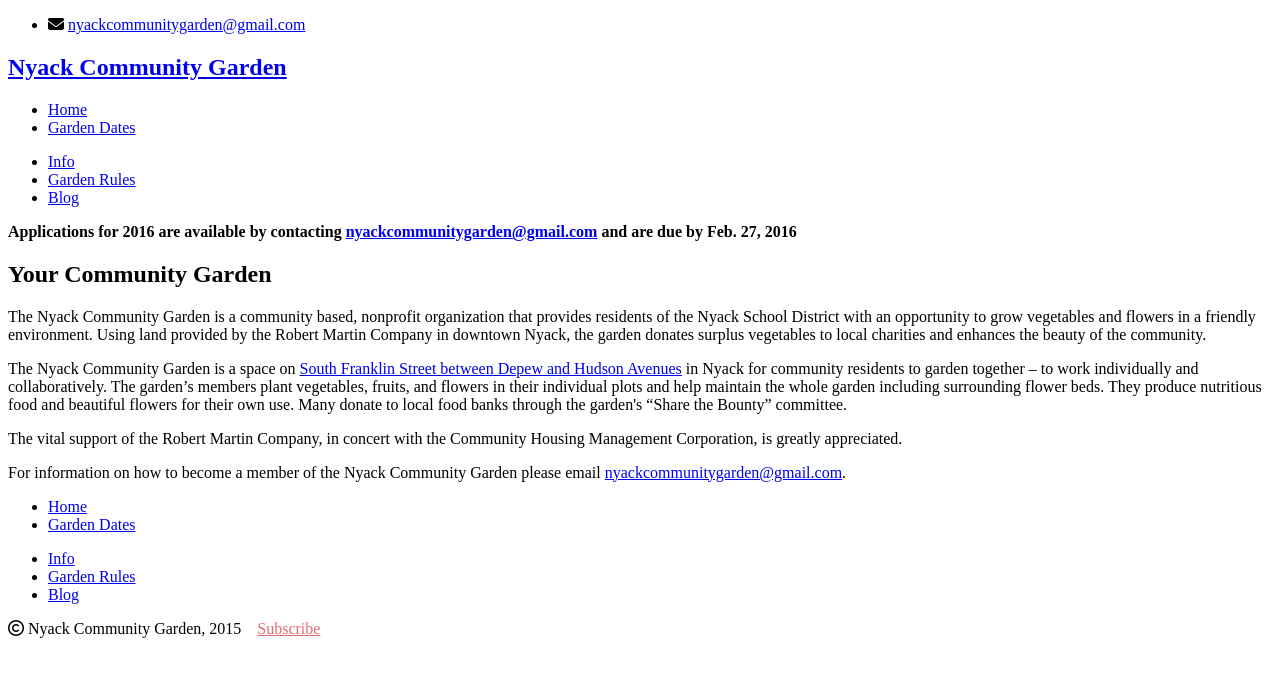
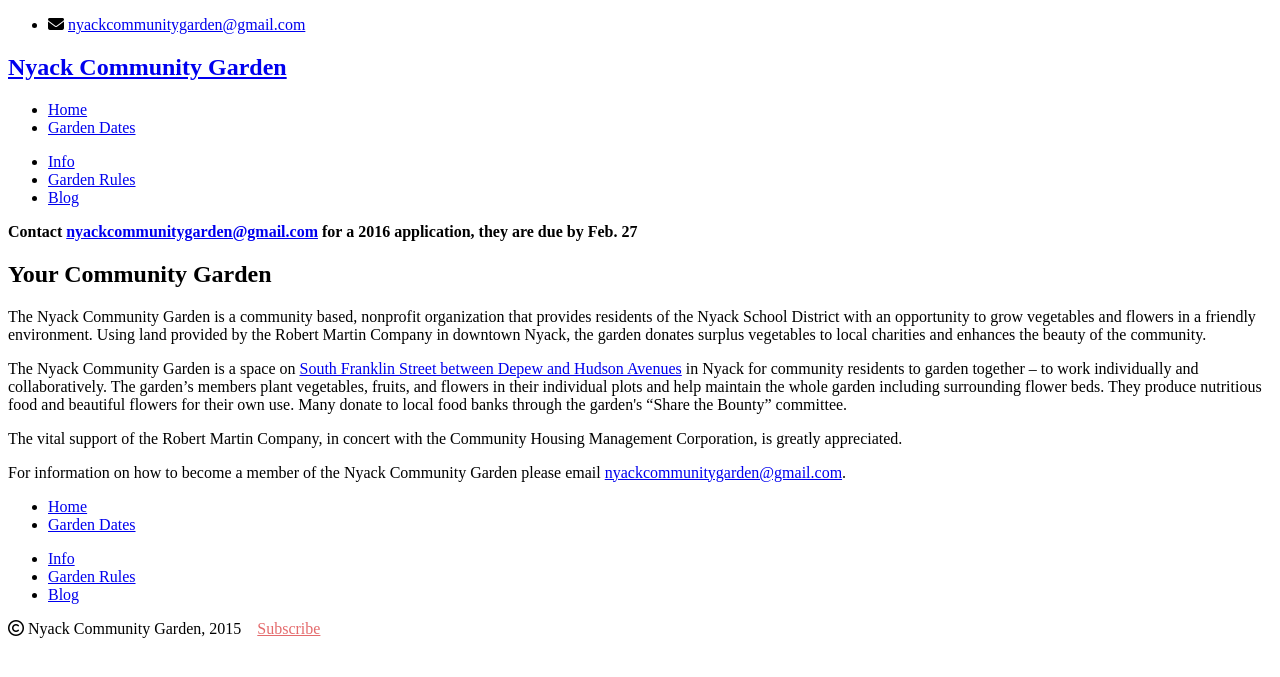
Before and after one commit to bosborne/nyackcommunitygarden, a Jekyll site: the page built from index.html, in a window 1280 px wide. Shown: the top 677 px of the page. Built offline with Jekyll 4.4.1, drawn with Linux system fonts in a browser that asks for light colours; nearby versions of some CDN libraries; library files that are not in the unit come from our copies; Markdown is read by kramdown in place of the engine named in the settings.

Commit message:
Try a banner ....

```diff
--- a/_layouts/default.html
+++ b/_layouts/default.html
@@ -38,7 +38,7 @@
     <div class="content">
     	<div class="container">
         <div class="bannerbox">
-        <b>Applications for 2016 are available by contacting <a href="mailto:nyackcommunitygarden@gmail.com">nyackcommunitygarden@gmail.com</a> and are due by Feb. 27, 2016</b>
+        <b>Contact <a href="mailto:nyackcommunitygarden@gmail.com">nyackcommunitygarden@gmail.com</a> for a 2016 application, they are due by Feb. 27</b>
         </div>
     		{{ content }}
     	</div>
--- a/css/main.css
+++ b/css/main.css
@@ -389,7 +389,7 @@
 }
 
 .bannerbox {
-    width: 500px;
+    width: 550px;
     /* width: 60%; */
     padding: 15px;
     margin: 15px;
```
